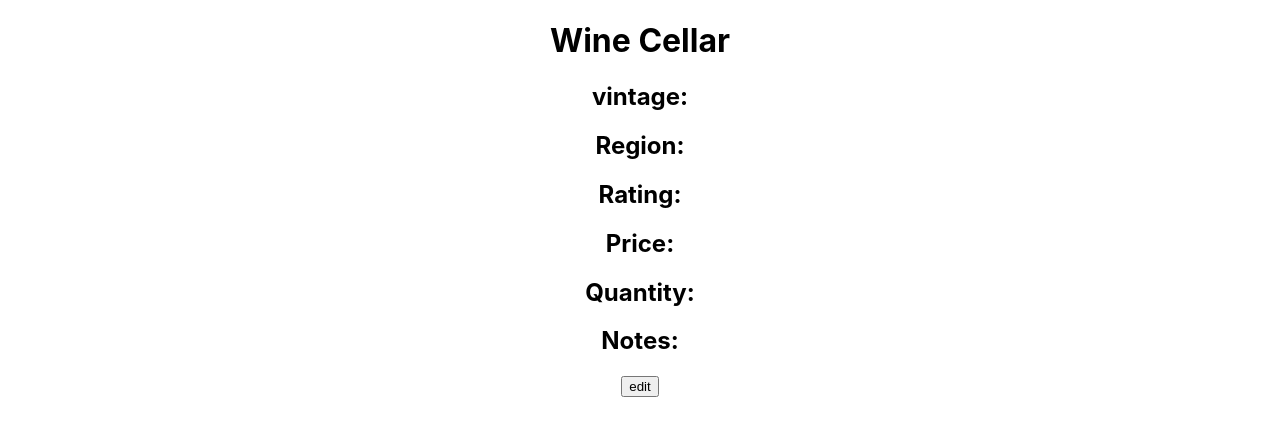
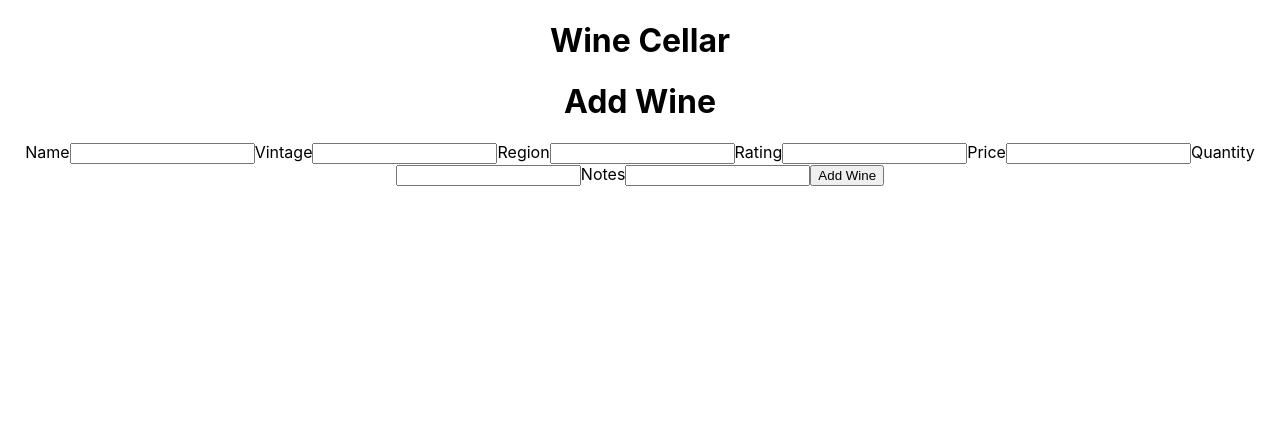
Before and after one commit to knorth2/wine_cellar_frontend, a React (Create React App) app: page /wine/new in a window 1280 px wide. Shown: the top 436 px of the page. Built offline with nearby package versions, Linux system fonts and the light colour scheme; no server answers.

Commit message:
post route working

```diff
--- a/src/App.js
+++ b/src/App.js
@@ -5,6 +5,7 @@ import Home from './Screens/Home'
 import Wine from './Screens/Wine'
 import ShowWine from './Screens/ShowWine'
 import EditWine from './Screens/EditWine'
+import AddWine from './Screens/AddWine'
 
 let baseUrl = process.env.REACT_APP_BACKEND_URL;
 
@@ -35,6 +36,27 @@ function App() {
     getWine()
   },[])
 
+  const addWine =(wine)=>{
+    fetch(baseUrl + "/api/v1/wine/",{
+      credentials: "include",
+      method:"POST",
+      headers:{"Content-Type":"application/json"},
+      body:JSON.stringify(
+        {name: wine.name, vintage: wine.vintage, region: wine.region, rating: wine.rating, price: wine.price, quantity: wine.quantity, notes: wine.notes})
+    })
+    .then(res => {
+      if(res.status === 200) {
+        return res.json()
+      } else {
+        return []
+      }
+    }).then(data => {
+      console.log(data.data)
+      getWine()
+      navigate("wine")
+    })
+  }
+
   const editWine = (wine) => {
     fetch(baseUrl + `/api/v1/wine/${wine.id}`, {
       credentials: "include",
@@ -63,6 +85,7 @@ function App() {
       <Route path='home' element={<Home />}/>
       <Route path='wine' element={<Wine wine={wine} />}/>
       <Route path="/wine/:id" element={<ShowWine />}/>
+      <Route path="/wine/new" element ={<AddWine addWine={addWine} wine={wine}/>}/>
       <Route path="/edit/:id" element={<EditWine editWine={editWine}/>}/>
       </Routes>
     </div>
--- /dev/null
+++ b/src/Screens/AddWine.jsx
@@ -0,0 +1,54 @@
+import React, { useState } from "react";
+
+const AddWine = (props) => {
+    const [wine, setWine] = useState({
+        name: "",
+        vintage: "",
+        region: "",
+        rating: "",
+        price: "",
+        quantity: "",
+        notes: ""
+    })
+    const handleChange = (e) => {
+        setWine((prev) => ({ ...wine, [e.target.name]: e.target.value }))
+    }
+    const handleSubmit = (e) => {
+        e.preventDefault()
+        props.addWine(wine)
+        setWine({
+            name: "",
+            vintage: "",
+            region: "",
+            rating: "",
+            price: "",
+            quantity: "",
+            notes: ""
+        })
+    }
+    return (
+        <>
+            <h1>Add Wine</h1>
+            <form onSubmit={handleSubmit}>
+            <label htmlFor="name">Name</label>
+                <input id="name" type="text" name="name" value={wine.name} onChange={handleChange} />
+                <label htmlFor="name">Vintage</label>
+                <input id="vintage" type="text" name="vintage" value={wine.vintage} onChange={handleChange} />
+                <label >Region</label>
+                <input id="region" type="text" name="region" value={wine.region} onChange={handleChange} />
+                <label >Rating</label>
+                <input id="rating" type="text" name="rating" value={wine.rating} onChange={handleChange} />
+                <label >Price</label>
+                <input id="price" type="text" name="price" value={wine.price} onChange={handleChange} />
+                <label >Quantity</label>
+                <input id="quantity" type="text" name="quantity" value={wine.quantity} onChange={handleChange} />
+                <label >Notes</label>
+                <input id="notes" type="text" name="notes" value={wine.notes} onChange={handleChange} />
+                <input type="submit" value="Add Wine"/>
+            </form>
+        </>
+
+    )
+}
+
+export default AddWine
```
